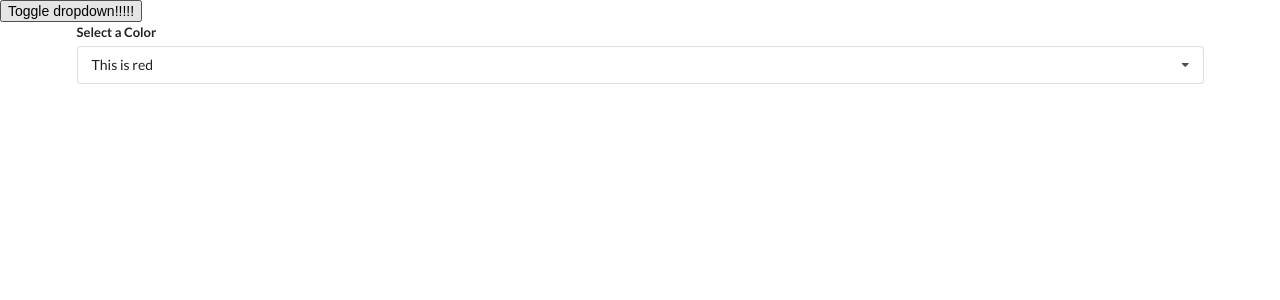
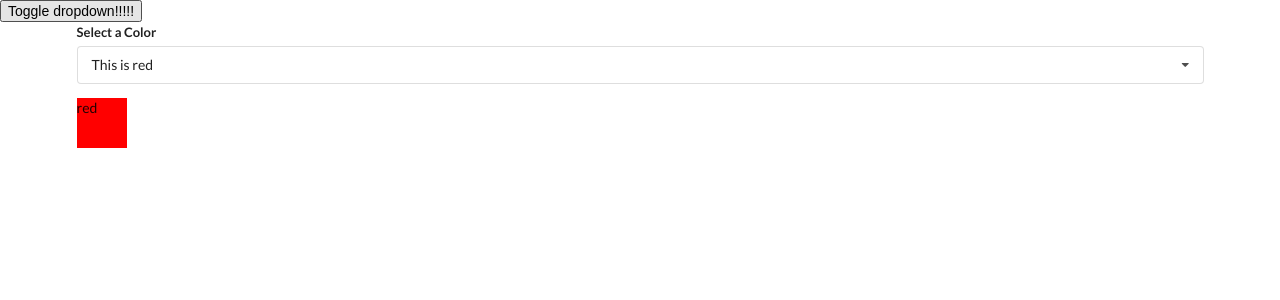
Before and after one commit to sunilkhuwal/widgets, a React (Create React App) app: page / in a window 1280 px wide. Shown: the top 300 px of the page. Built offline with nearby package versions, Linux system fonts and the light colour scheme.

Commit message:
Color div added

```diff
--- a/src/components/Dropdown.js
+++ b/src/components/Dropdown.js
@@ -53,6 +53,7 @@ const Dropdown = ({ options, selected, onClickSelectedOption }) => {
             </div>
           </div>
         </div>
+      <div style={{height:50, width: 50, background: `${selected.value}`}}>{selected.value}</div>
       </div>
     </div>
   );
```
